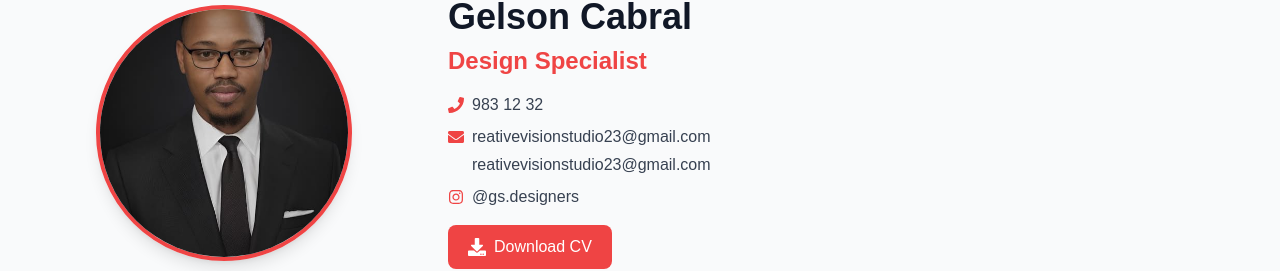
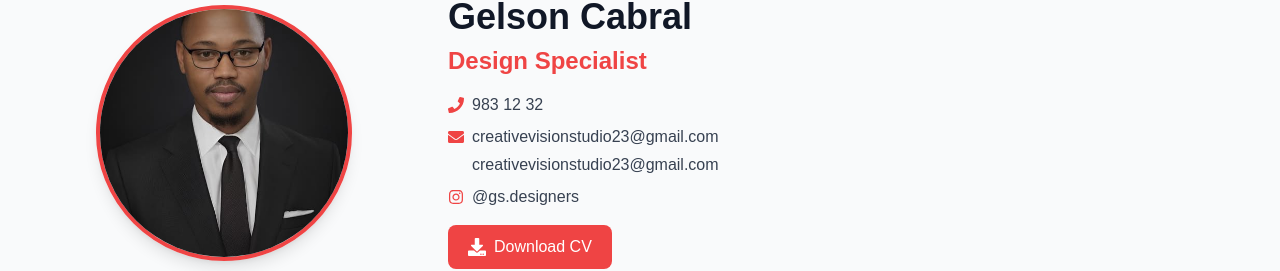
Before and after one commit to asharibshahid/Designer-Portfolio, a Next.js app: page /about in a window 1280 px wide. Shown: the part 131-402 px from the top of the page. Built offline with nearby package versions, Linux system fonts and the light colour scheme.

Commit message:
Update page.tsx

```diff
--- a/app/about/page.tsx
+++ b/app/about/page.tsx
@@ -65,13 +65,13 @@ const AboutPage = () => {
                 <div className="flex items-center gap-2">
                   <FaEnvelope className="text-red-500 shrink-0" />
                   <a href="mailto:gelsonmonteiro93@gmail.com" className="text-gray-700 hover:text-red-500 text-sm md:text-base">
-                  reativevisionstudio23@gmail.com
+                  creativevisionstudio23@gmail.com
                   </a>
                 </div>
                 <div className="flex items-center gap-2">
                   <FaEnvelope className="text-red-500 shrink-0 opacity-0" />
                   <a href="mailto:gsdesign15@gmail.com" className="text-gray-700 hover:text-red-500 text-sm md:text-base">
-                   reativevisionstudio23@gmail.com
+                   creativevisionstudio23@gmail.com
                   </a>
                 </div>
               </div>
```
